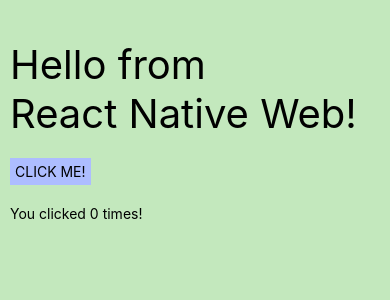
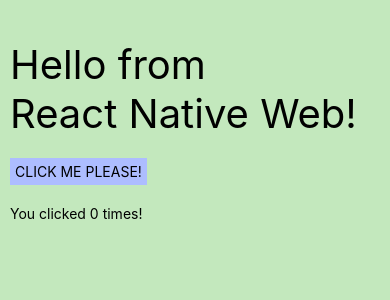
Before and after one commit to dz9systems/smartMoney01, a React Native app: screen / in a window 390 px wide. Shown: the top 300 px of the page. Built offline with nearby package versions, Linux system fonts and the light colour scheme; no server answers.

Commit message:
uppercase

```diff
--- a/components/Home/home.tsx
+++ b/components/Home/home.tsx
@@ -34,7 +34,7 @@
       <TouchableOpacity
         onPress={() => setCount(count + 1)}
         style={styles.button}>
-        <Text>CLICK ME!</Text>
+        <Text>CLICK ME PLEASE!</Text>
       </TouchableOpacity>
       <Text>
         You clicked {count} {text}
```
